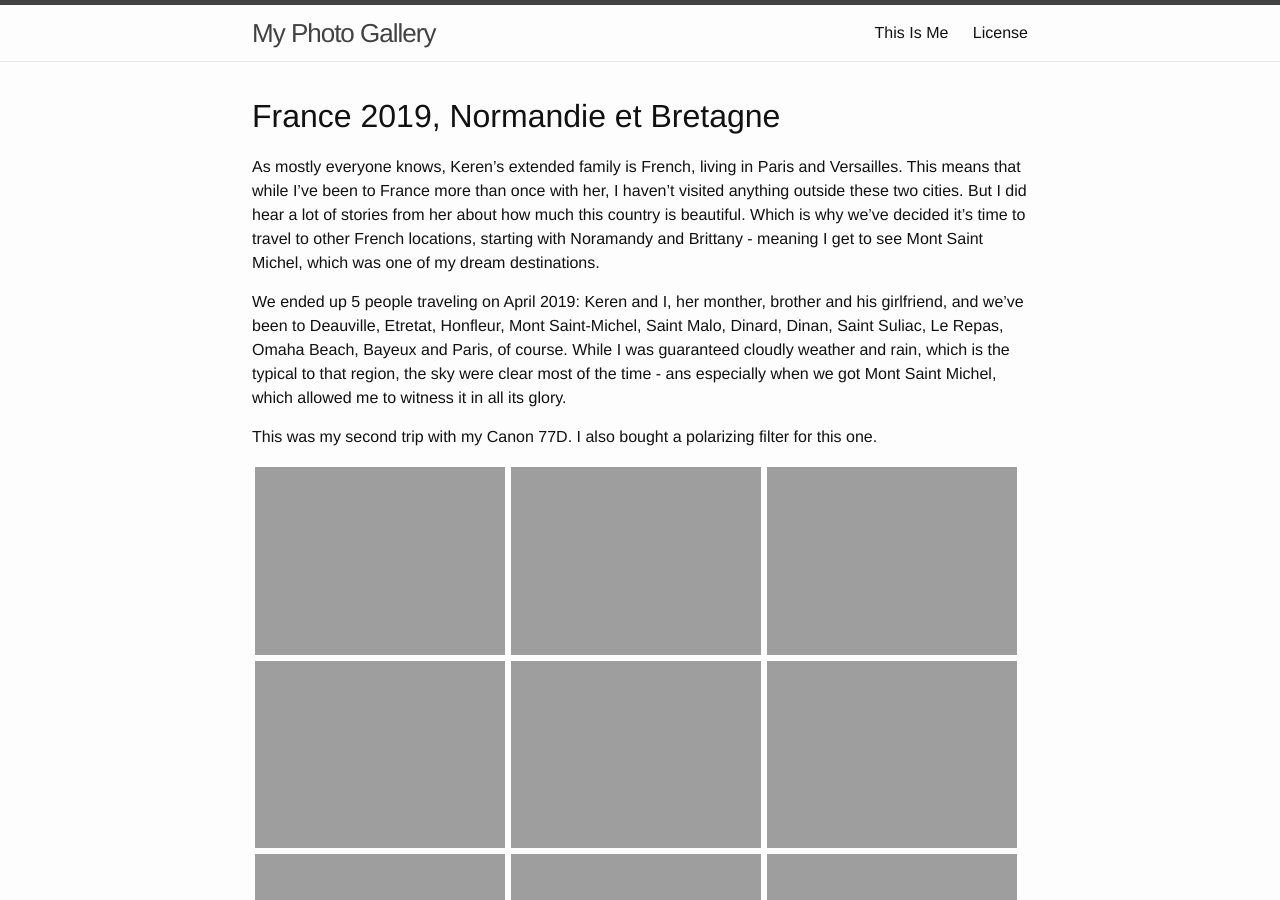
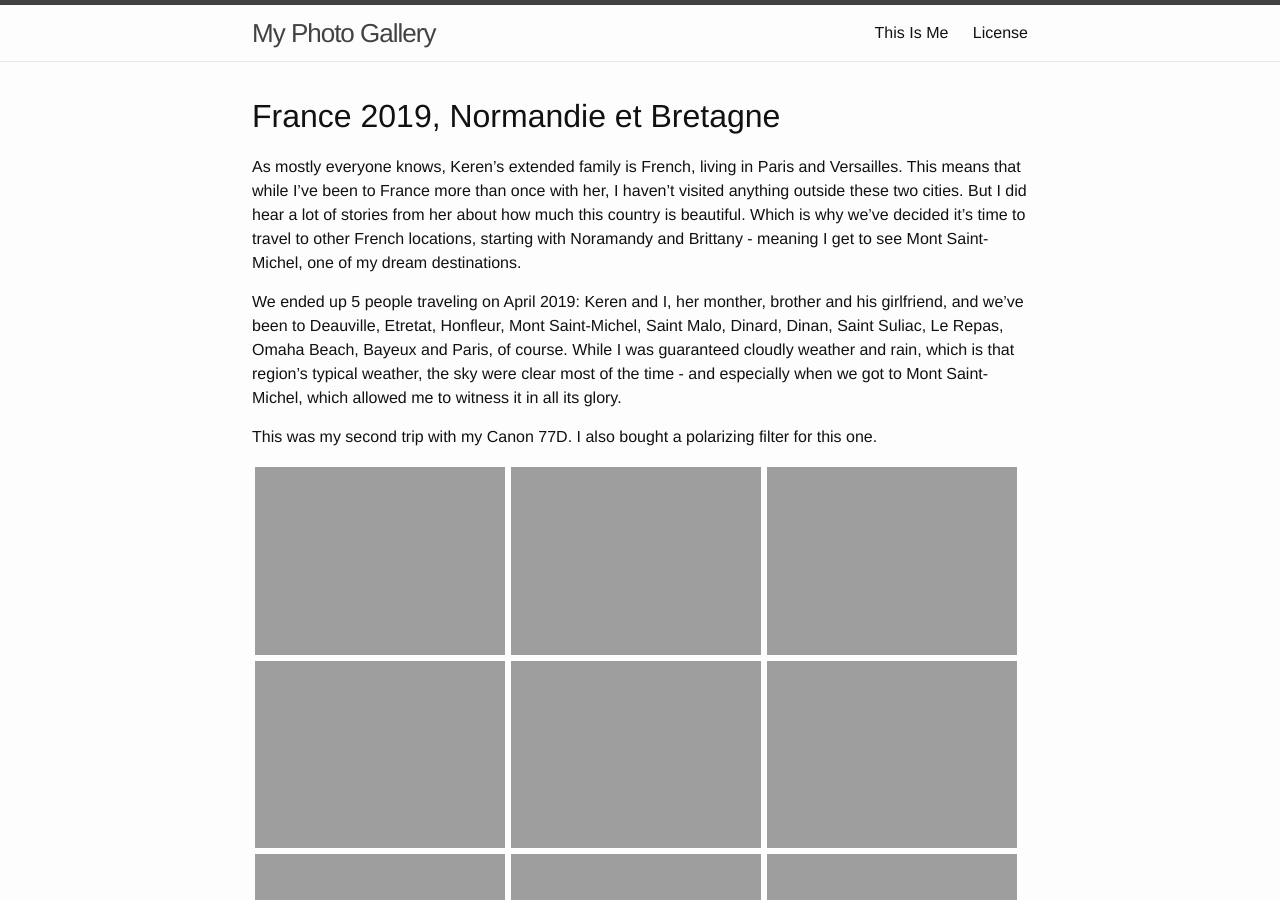
Before and after one commit to shakedzy/photo-gallery, a Jekyll site: the page built from galleries/france2019.md, in a window 1280 px wide and 900 px high. Built offline with Jekyll 4.4.1, drawn with Linux system fonts in a browser that asks for light colours; comment, search, counter and statistics services are not loaded.

Commit message:
Update france2019.md

```diff
--- a/galleries/france2019.md
+++ b/galleries/france2019.md
@@ -5,9 +5,9 @@ no_menu_item: true
 support: [jquery, gallery]
 ---
 
-As mostly everyone knows, Keren's extended family is French, living in Paris and Versailles. This means that while I've been to France more than once with her, I haven't visited anything outside these two cities. But I did hear a lot of stories from her about how much this country is beautiful. Which is why we've decided it's time to travel to other French locations, starting with Noramandy and Brittany - meaning I get to see Mont Saint Michel, which was one of my dream destinations.
+As mostly everyone knows, Keren's extended family is French, living in Paris and Versailles. This means that while I've been to France more than once with her, I haven't visited anything outside these two cities. But I did hear a lot of stories from her about how much this country is beautiful. Which is why we've decided it's time to travel to other French locations, starting with Noramandy and Brittany - meaning I get to see Mont Saint-Michel, one of my dream destinations.
 
-We ended up 5 people traveling on April 2019: Keren and I, her monther, brother and his girlfriend, and we've been to Deauville, Etretat, Honfleur, Mont Saint-Michel, Saint Malo, Dinard, Dinan, Saint Suliac, Le Repas, Omaha Beach, Bayeux and Paris, of course. While I was guaranteed cloudly weather and rain, which is the typical to that region, the sky were clear most of the time - ans especially when we got Mont Saint Michel, which allowed me to witness it in all its glory.
+We ended up 5 people traveling on April 2019: Keren and I, her monther, brother and his girlfriend, and we've been to Deauville, Etretat, Honfleur, Mont Saint-Michel, Saint Malo, Dinard, Dinan, Saint Suliac, Le Repas, Omaha Beach, Bayeux and Paris, of course. While I was guaranteed cloudly weather and rain, which is that region's typical weather, the sky were clear most of the time - and especially when we got to Mont Saint-Michel, which allowed me to witness it in all its glory.
 
 This was my second trip with my Canon 77D. I also bought a polarizing filter for this one.
 
```
